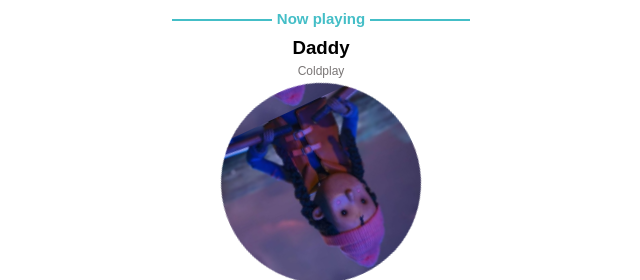
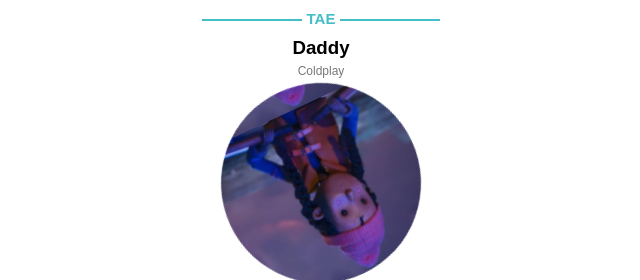
Before and after one commit to taekix/VEFF.github.io, a website: page index.html in a window 1280 px wide. Shown: the top 280 px of the page, 319-959 px from the left. Drawn offline with Linux system fonts and the light colour scheme.

Commit message:
Update index.html

```diff
--- a/index.html
+++ b/index.html
@@ -21,7 +21,7 @@
           <div class="header">
             <!-- <span class="header">Now playing</span> -->
             <div></div>
-            <span>Now playing</span>
+            <span>TAE</span>
             <div></div>
           </div>
           <h3 class="song-title"></h3>
```
